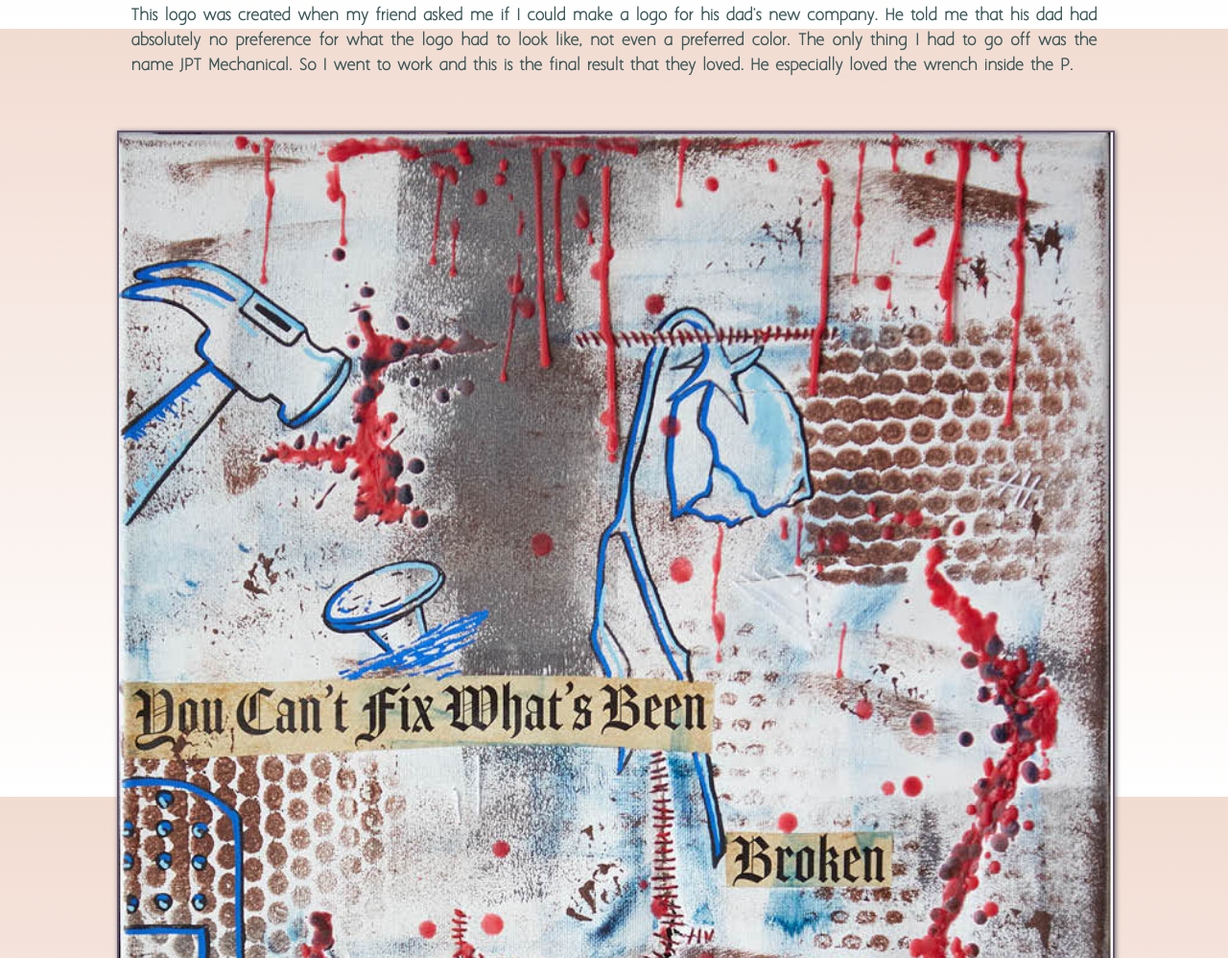
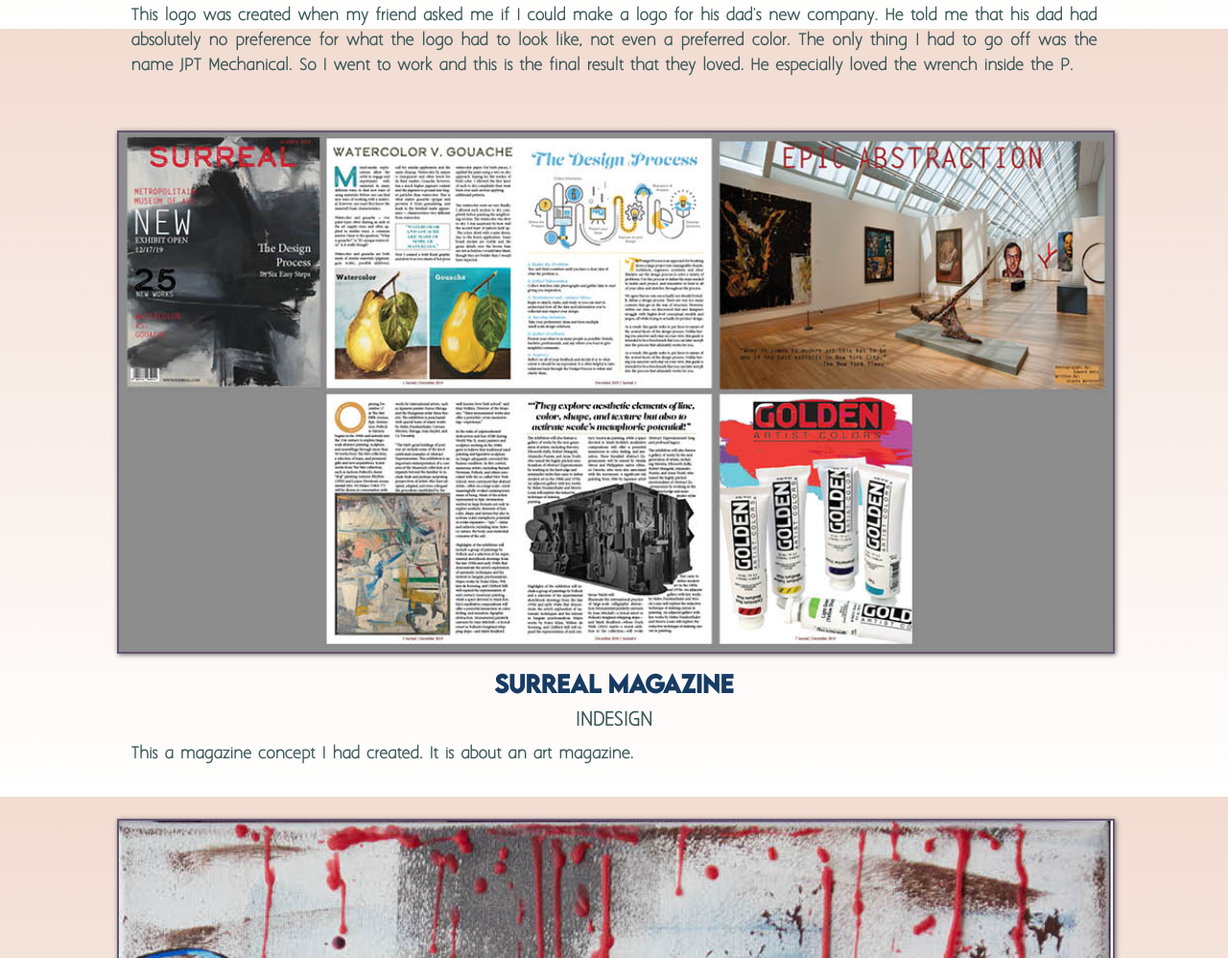
Before and after one commit to GiannaWaldron/week11, a plain HTML site: page index.html in a window 1280 px wide. Shown: the part 2370-3368 px from the top of the page at 96% size. Drawn offline with Linux system fonts and the light colour scheme.

Commit message:
new image

```diff
--- a/index.html
+++ b/index.html
@@ -23,6 +23,11 @@
 <h3>JPT Mechanical</h3>
 <h4>Illustrator</h4>
 <h5>This logo was created when my friend asked me if I could make a logo for his dad's new company. He told me that his dad had absolutely no preference for what the logo had to look like, not even a preferred color. The only thing I had to go off was the name JPT Mechanical. So I went to work and this is the final result that they loved. He especially loved the wrench inside the P.
+</h5>
+<img src="images/24.jpg">
+<h3>Surreal Magazine</h3>
+<h4>InDesign</h4>
+<h5> This a magazine concept I had created. It is about an art magazine.
 </h5>
 <img src="images/3.jpg">
 <h3>Broken</h3>
```
Also changed, not shown: images/24.jpg (added), 1 other file.
